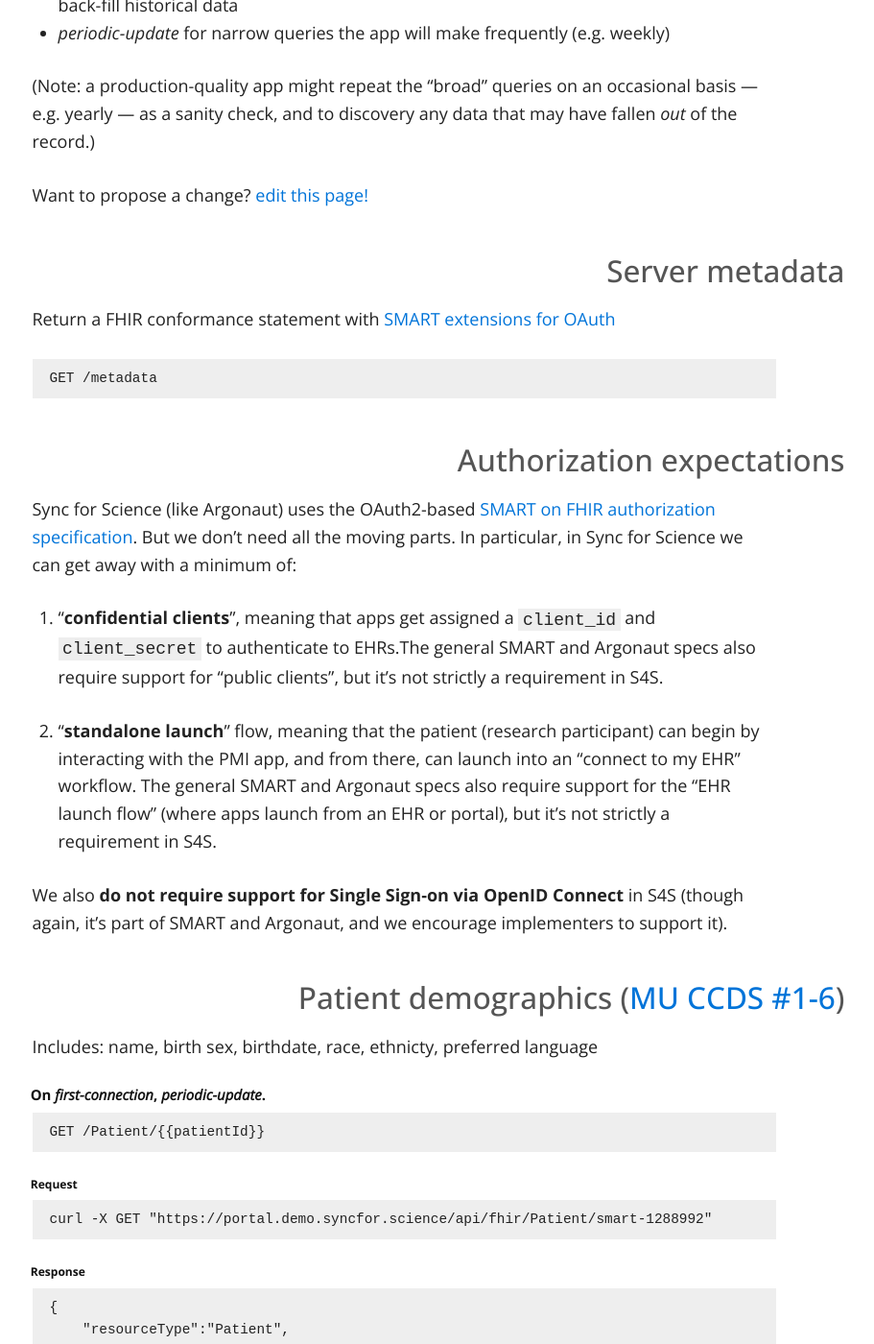
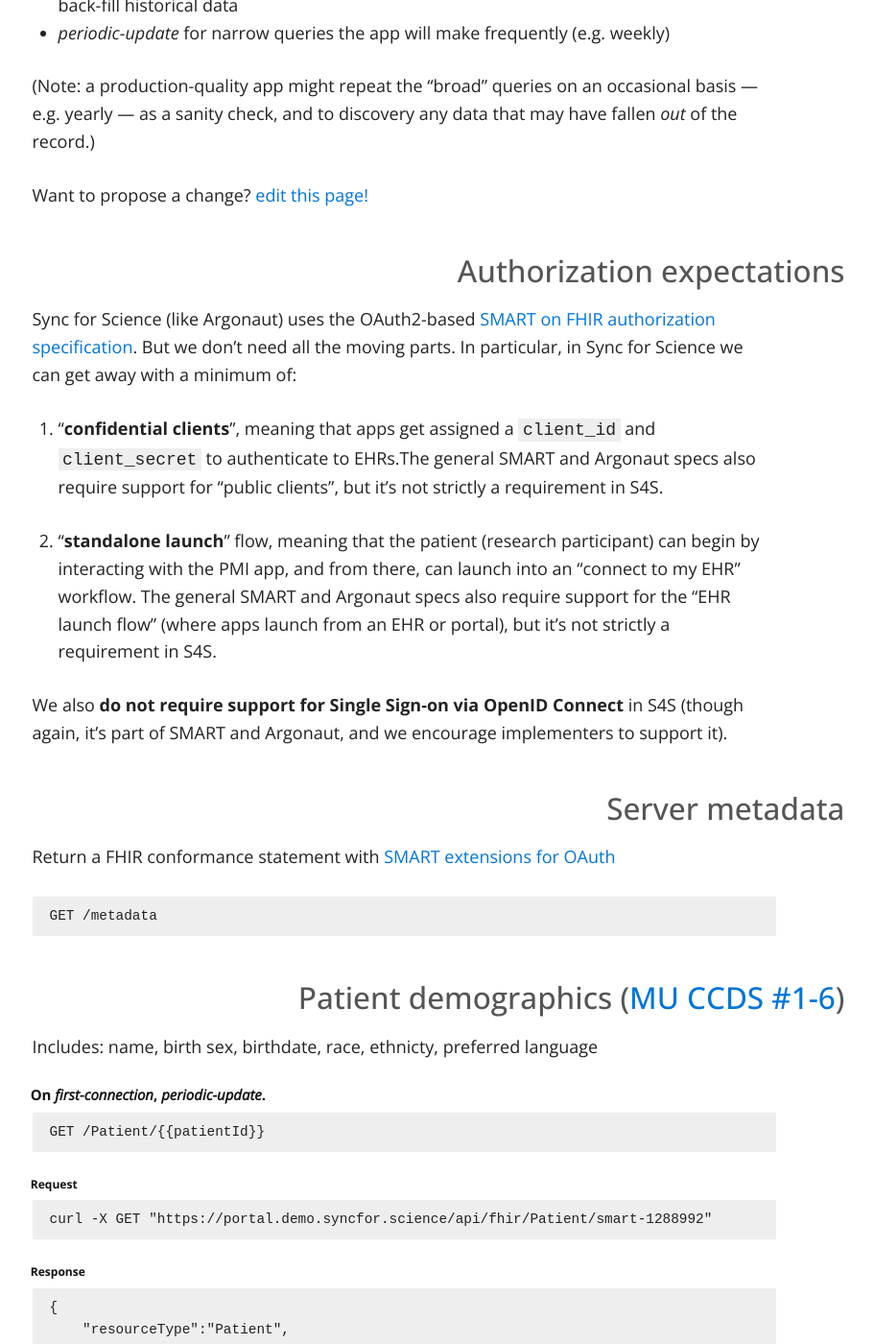
Before and after one commit to sync-for-science/sync-for-science.github.io, a Jekyll site: the page built from api-calls/index.md, in a window 1280 px wide and 1400 px high, scrolled down 764 px. Shown: the whole window at 96% size, without its empty margins (219-1130 px from the left). Built offline with Jekyll 4.4.1, drawn with Linux system fonts in a browser that asks for light colours; nearby versions of some CDN libraries.

```diff
--- a/api-calls/index.md
+++ b/api-calls/index.md
@@ -24,21 +24,21 @@ We'll also refer to two "request times":
 Want to propose a change?
 [edit this page!](https://github.com/sync-for-science/sync-for-science.github.io/edit/master/api-calls/index.md)
 
+## Authorization expectations
+
+Sync for Science (like Argonaut) uses the OAuth2-based [SMART on FHIR authorization specification](http://docs.smarthealthit.org/authorization). But we don't need all the moving parts. In particular, in Sync for Science we can get away with a minimum of:
+
+1. "**confidential clients**", meaning that apps get assigned a `client_id` and `client_secret` to authenticate to EHRs.The general SMART and Argonaut specs also require support for "public clients", but it's not strictly a requirement in S4S.
+
+2.  "**standalone launch**" flow, meaning that the patient (research participant) can begin by interacting with the PMI app, and from there, can launch into an "connect to my EHR" workflow. The general SMART and Argonaut specs also require support for the "EHR launch flow" (where apps launch from an EHR or portal), but it's not strictly a requirement in S4S.
+
+We also **do not require support for Single Sign-on via OpenID Connect** in S4S (though again, it's part of SMART and Argonaut, and we encourage implementers to support it).
+
 ## Server metadata
 
 Return a FHIR conformance statement with [SMART extensions for OAuth](http://docs.smarthealthit.org/authorization/conformance-statement/)
 
     GET /metadata
-
-## Authorization expectations
-
-Sync for Science (like Argonaut) uses the OAuth2-based [SMART on FHIR authorization specification](http://docs.smarthealthit.org/authorization). But we don't need all the moving parts. In particular, in Sync for Science we can get away with a minimum of:
-
-1. "**confidential clients**", meaning that apps get assigned a `client_id` and `client_secret` to authenticate to EHRs.The general SMART and Argonaut specs also require support for "public clients", but it's not strictly a requirement in S4S.
-
-2.  "**standalone launch**" flow, meaning that the patient (research participant) can begin by interacting with the PMI app, and from there, can launch into an "connect to my EHR" workflow. The general SMART and Argonaut specs also require support for the "EHR launch flow" (where apps launch from an EHR or portal), but it's not strictly a requirement in S4S.
-
-We also **do not require support for Single Sign-on via OpenID Connect** in S4S (though again, it's part of SMART and Argonaut, and we encourage implementers to support it).
 
 ## Patient demographics ([MU CCDS #1-6](https://www.healthit.gov/sites/default/files/2015Ed_CCG_CCDS.pdf))
 Includes: name, birth sex, birthdate, race, ethnicty, preferred language
```
